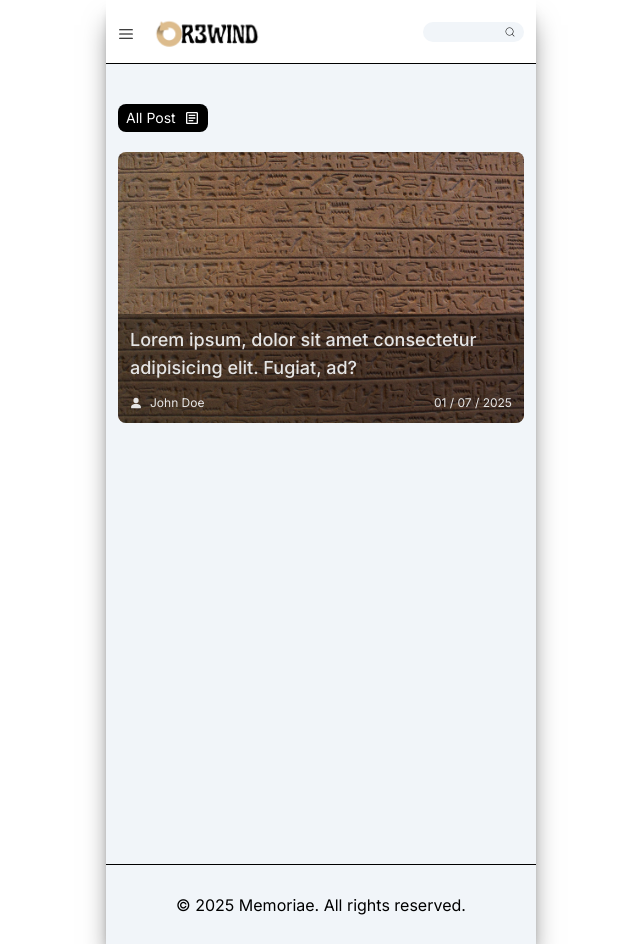
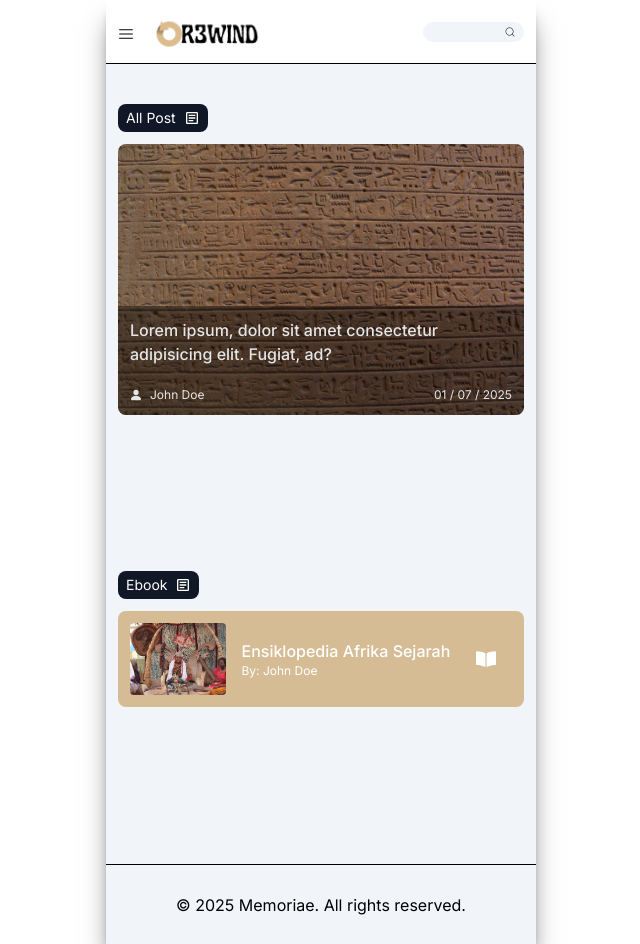
Before and after one commit to rizqyazhar/memoriae-webArticle, a React (Vite) app: page /home in a window 1280 px wide. Shown: the whole page, without its empty margins (319-959 px from the left). Built offline with nearby package versions, Linux system fonts and the light colour scheme; a web font is replaced by a local one.

Commit message:
add ebook section

```diff
--- /dev/null
+++ b/src/components/EbookSection.jsx
@@ -0,0 +1,30 @@
+import { FaBookOpen } from "react-icons/fa";
+
+const EbookSection = () => {
+  return (
+    <div className='flex flex-col gap-5'>
+      <div className='w-full h-24 p-3 bg-[#d6bc95] rounded-lg grid grid-cols-4 overflow-hidden'>
+        <div className='col-start-1 col-end-2 rounded-sm overflow-hidden'>
+          <img
+            src='/img/img-7.jpg'
+            className='w-full h-full object-cover object-center'
+          />
+        </div>
+        <div className='col-start-2 col-end-5 flex items-center justify-between px-4'>
+          <div className='flex flex-col justify-center text-white'>
+            <h5 className='font-medium'>Ensiklopedia Afrika Sejarah</h5>
+            <p className='text-xs'>By: John Doe</p>
+          </div>
+          <a
+            href='https://online.flippingbook.com/view/252208037/'
+            target='_blank'
+            rel='noopener noreferrer'>
+            <FaBookOpen className='text-xl text-white' />
+          </a>
+        </div>
+      </div>
+    </div>
+  );
+};
+
+export default EbookSection;
--- a/src/components/Main.jsx
+++ b/src/components/PostSection.jsx.jsx
@@ -1,21 +1,23 @@
 import { IoPersonSharp } from "react-icons/io5";
 import { useNavigate } from "react-router";
 
-const Main = () => {
+const PostSection = () => {
   const navigate = useNavigate();
   const handleClick = () => {
     navigate("/readmore");
   };
   return (
-    <section className='flex flex-col gap-5' onClick={handleClick}>
-      <div className='group relative row-start-2 row-end-5 rounded-lg overflow-hidden cursor-pointer'>
+    <div className='flex flex-col gap-5'>
+      <div
+        className='group relative rounded-lg overflow-hidden cursor-pointer'
+        onClick={handleClick}>
         <img
           src='/img/img-1.jpg'
           alt='Candi Sukuh'
           className='w-full h-full object-center object-cover group-hover:scale-110 transition-all duration-500'
         />
         <div className='absolute bottom-0 w-full h-2/5 p-3 bg-black/40 flex flex-col justify-between'>
-          <h3 className='text-white text-lg font-medium'>
+          <h3 className='text-white font-medium'>
             Lorem ipsum, dolor sit amet consectetur adipisicing elit. Fugiat,
             ad?
           </h3>
@@ -29,8 +31,8 @@ const Main = () => {
         </div>
         <div className='absolute inset-0 bg-black/10'></div>
       </div>
-    </section>
+    </div>
   );
 };
 
-export default Main;
+export default PostSection;
--- a/src/pages/HomePage.jsx
+++ b/src/pages/HomePage.jsx
@@ -1,14 +1,24 @@
 import { MdOutlineArticle } from "react-icons/md";
-import Main from "../components/Main";
+import PostSection from "../components/PostSection.jsx";
+import EbookSection from "../components/EbookSection.jsx";
 
 const HomePage = () => {
   return (
-    <div className='min-h-dvh px-3 pt-10 pb-20 bg-slate-100 font-inter flex flex-col gap-5'>
-      <section className='bg-black px-2 py-1 rounded-lg w-fit flex items-center gap-2'>
-        <h1 className='text-sm text-white select-none'>All Post</h1>
-        <MdOutlineArticle className='text-white' />
+    <div className='min-h-dvh px-3 pt-10 pb-20 bg-slate-100 font-inter grid gap-20'>
+      <section className='flex flex-col gap-3'>
+        <div className='bg-gray-900 px-2 py-1 rounded-lg w-fit flex items-center gap-2'>
+          <h1 className='text-sm text-white select-none'>All Post</h1>
+          <MdOutlineArticle className='text-white' />
+        </div>
+        <PostSection />
       </section>
-      <Main />
+      <section className='flex flex-col gap-3'>
+        <div className='bg-gray-900 px-2 py-1 rounded-lg w-fit flex items-center gap-2'>
+          <h1 className='text-sm text-white select-none'>Ebook</h1>
+          <MdOutlineArticle className='text-white' />
+        </div>
+        <EbookSection />
+      </section>
     </div>
   );
 };
```
Also changed, not shown: public/img/img-7.jpg (added).
